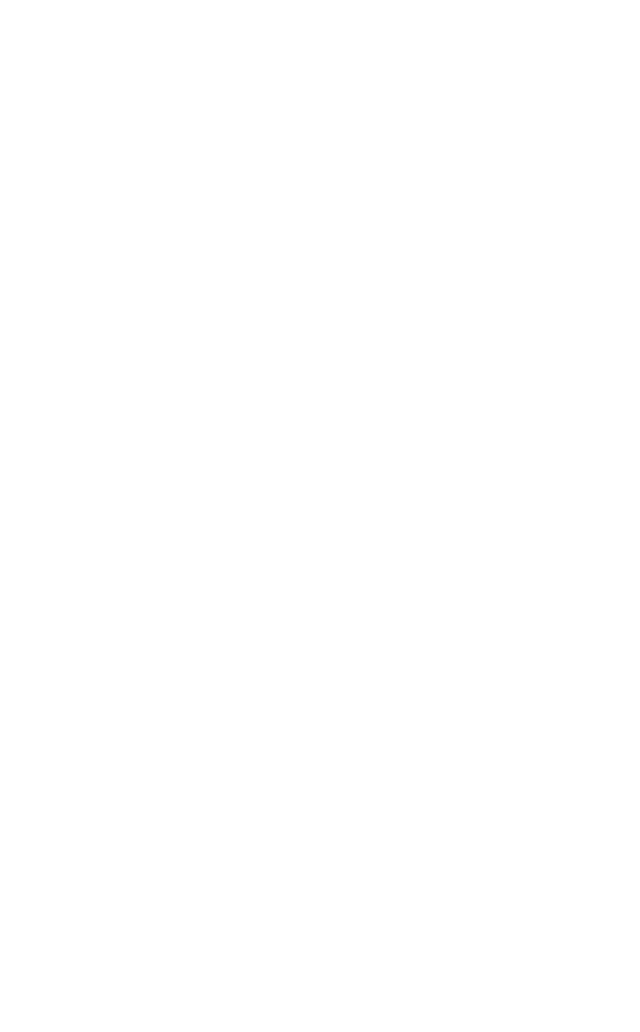
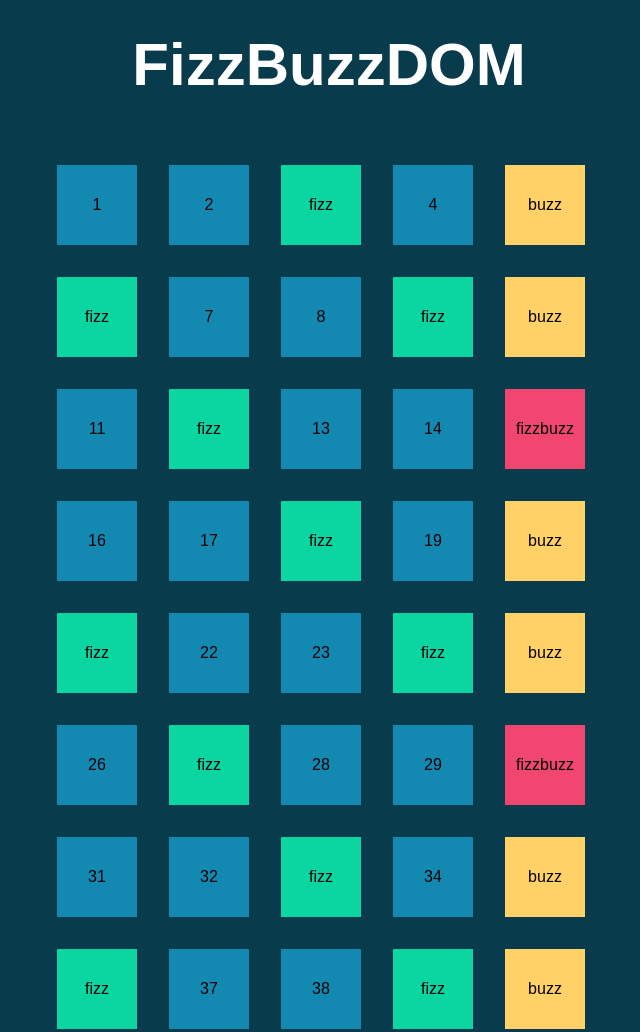
Before and after one commit to Ale28814/js-fizzbuzzdom, a plain HTML site: page index.html in a window 1280 px wide. Shown: the top 1032 px of the page, without its empty margins (311-951 px from the left). Before the commit the page ends 800 px from the top, so only its background shows below. Drawn offline with Linux system fonts and the light colour scheme.

Commit message:
svolgimento

```diff
--- a/css/style.css
+++ b/css/style.css
@@ -0,0 +1,69 @@
+/*DEFAULT SETTING*/
+
+*{
+    margin: 0;
+    padding: 0;
+    box-sizing: border-box;
+    font-family: sans-serif;
+}
+
+
+/*SVOLGIMENTO*/
+body{
+    background-color: #083b4c;
+}
+
+h1{
+    text-align: center;
+    color: white;
+    font-size: 60px;
+    margin-top: 30px;
+    margin-bottom: 30px;
+}
+
+.green{
+    display: flex;
+    justify-content: center;
+    align-items: center;
+    background-color: #0bd6a1;
+    width: 80px;
+    height: 80px;
+    margin: 1rem;
+}
+
+.yellow{
+    display: flex;
+    justify-content: center;
+    align-items: center;
+    width: 80px;
+    height: 80px;
+    margin: 1rem;
+    background-color: #ffd166;
+}
+
+.red{
+    display: flex;
+    justify-content: center;
+    align-items: center;
+    width: 80px;
+    height: 80px;
+    margin: 1rem;
+    background-color: #f0466f;
+}
+
+.chess{
+    display: flex;
+    flex-wrap: wrap;
+    width: 45%;
+    margin: 50px auto;
+}
+
+.chess .square {
+    display: flex;
+    justify-content: center;
+    align-items: center;
+    width: 80px;
+    height: 80px;
+    margin: 1rem;
+    background-color: #1389b2;
+}
--- a/index.html
+++ b/index.html
@@ -9,7 +9,11 @@
     <link rel="stylesheet" href="./css/style.css">
 </head>
 <body>
+    <!--SCACCHI-->
 
+        <h1>FizzBuzzDOM</h1>
+
+    <div class="chess"></div>
 
     <script src="./js/main.js"></script>
 </body>
--- a/js/main.js
+++ b/js/main.js
@@ -0,0 +1,24 @@
+
+//svolgimento
+
+let chess = document.querySelector('.chess');
+
+for (var i=1; i<=70; i++) {
+
+    if (i % 3 === 0 && i % 5 === 0) {
+
+      chess.innerHTML += "<div class='red'>fizzbuzz</div>";
+
+    } else if (i % 3 === 0) {
+
+      chess.innerHTML += "<div class='green'>fizz</div>";
+
+    } else if (i % 5 === 0) {
+
+      chess.innerHTML += "<div class='yellow'>buzz</div>";
+
+    } else {
+
+      chess.innerHTML += "<div class='square'>" + i + "</div>";
+    }
+}
```
